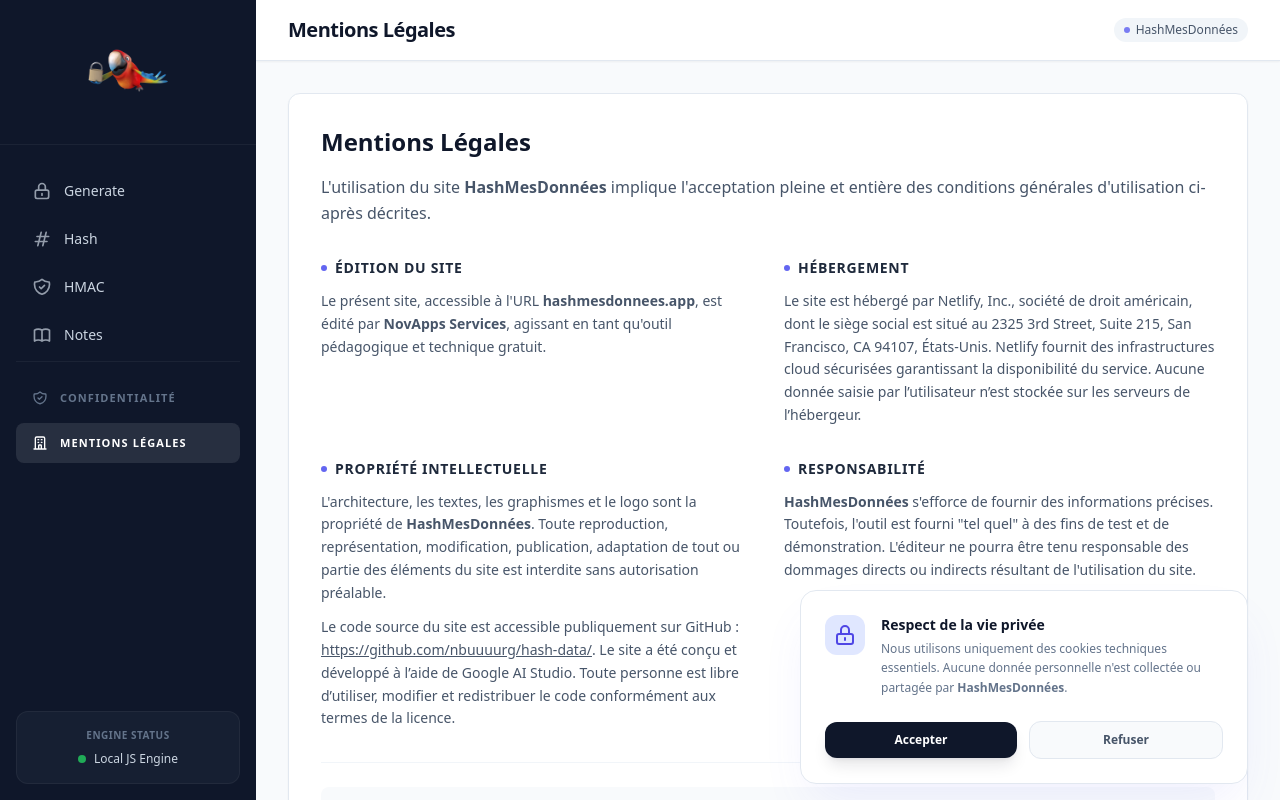
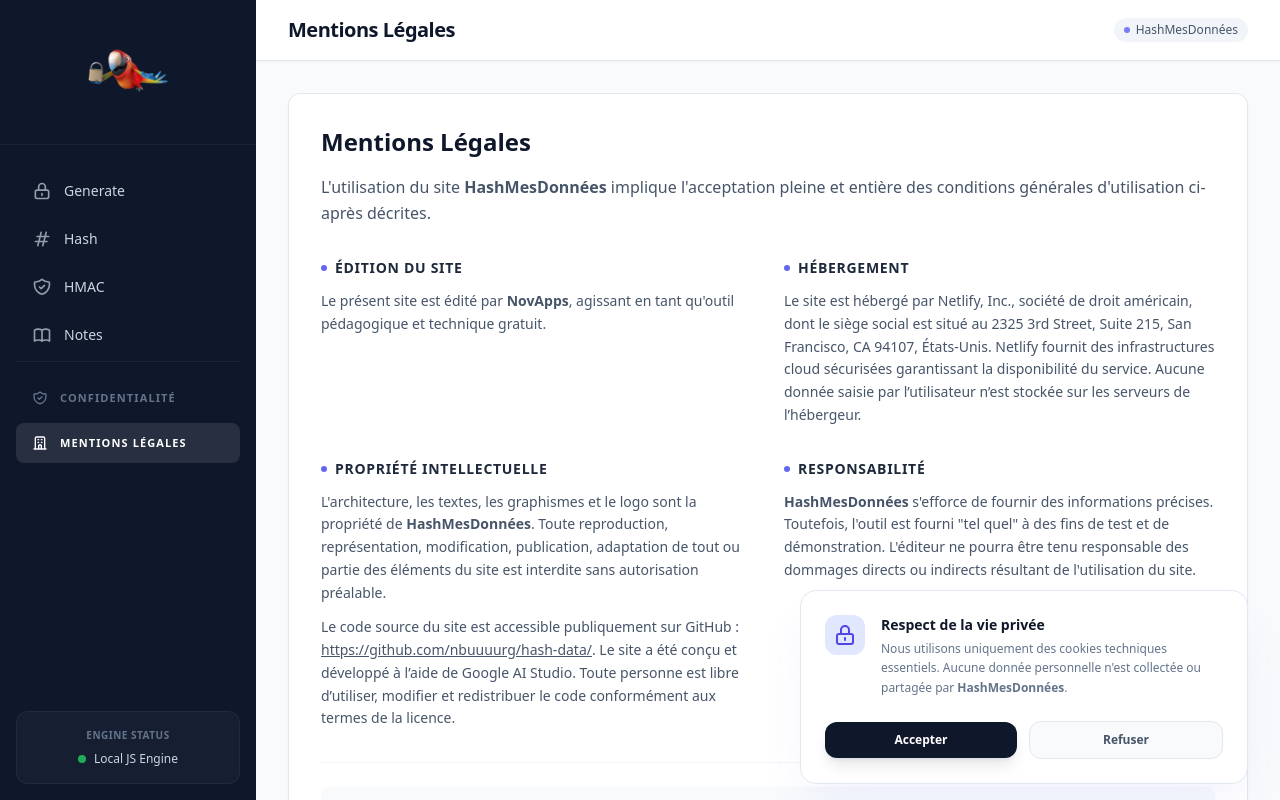
Before and after one commit to nbuuuurg/hash-data, a React (Vite) app: page / in a window 1280 px wide. Both pictures are taken after a click on the button "MENTIONS LÉGALES". Built offline with nearby package versions, Linux system fonts and the light colour scheme.

Commit message:
Update confidentiality

```diff
--- a/components/LegalPanel.tsx
+++ b/components/LegalPanel.tsx
@@ -19,7 +19,7 @@
               Édition du site
             </h3>
             <p className="text-sm text-slate-600 leading-relaxed">
-              Le présent site, accessible à l'URL <strong>hashmesdonnees.app</strong>, est édité par <strong>NovApps Services</strong>, agissant en tant qu'outil pédagogique et technique gratuit.
+              Le présent site est édité par <strong>NovApps</strong>, agissant en tant qu'outil pédagogique et technique gratuit.
             </p>
           </section>
 
```
